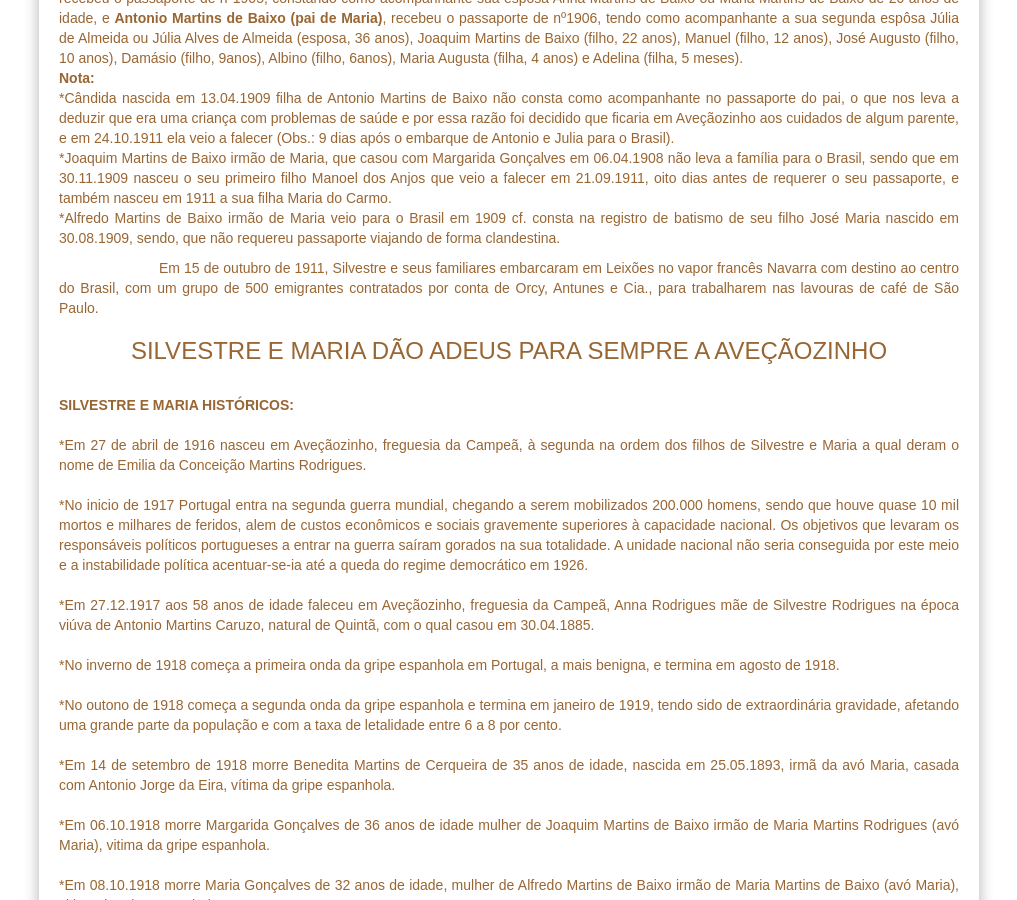
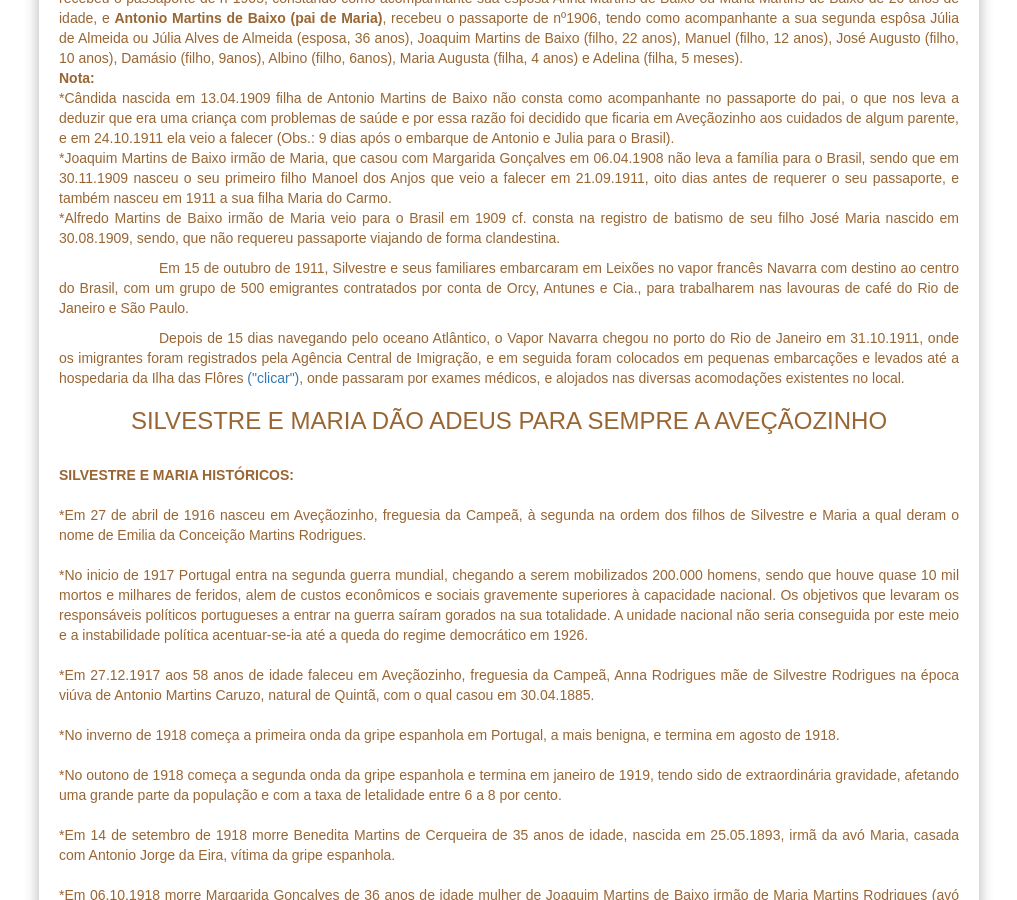
Before and after one commit to claudiovargas1955/claudiovargas1955.github.io, a Jekyll site: the page built from _pages/historia-de-silvestre.html, in a window 1280 px wide and 900 px high, scrolled down 8312 px. Shown: the whole window, without its empty margins (131-1148 px from the left). Built offline with Jekyll 4.4.1, drawn with Linux system fonts in a browser that asks for light colours; some web fonts are replaced.

Commit message:
Update historia-de-silvestre.html

```diff
--- a/_pages/historia-de-silvestre.html
+++ b/_pages/historia-de-silvestre.html
@@ -398,7 +398,8 @@ Claudina (18/1/1872 – 21/9/1874); Teresa (14/2/1874);    Angelina (26/9/1875);
 <b>A FAMÍLIA CARUZO:</b>
 <p style="text-indent:100px";/>Artur Martins Caruzo, primo irmão de Silvestre, nascido em 19.04.1886 filho de Manoel Martins Caruzo
 *26.01.1847 e Anna Denis Gaspar, casado com Augusta da Fonseca Gato que tinha primos no Rio de Janeiro, emigrou para o Brasil não
-sabemos a data, mas tiveram um filho de nome Brites que nasceu no Brasil em 1928 e veio a falecer em 14.02.1934 em Aveçãozinho.<br/><br/>            <b>A FAMILIA MARTINS DE BAIXO:</b>
+sabemos a data, mas tiveram um filho de nome Brites que nasceu no Brasil em 1928 e veio a falecer em 14.02.1934 em Aveçãozinho.<br/><br/>
+<b>A FAMILIA MARTINS DE BAIXO:</b>
 <p style="text-indent:100px";/>Antonio Martins de Baixo natural da freguesia de Quintã, nascido 22.03.1857, retirou passaporte em
 29.09.1911 destino Brasil, com os acompanhantes: Julia Alves de Almeida (esposa), Joaquim Martins de Baixo (filho 1º casamento
 *22.04.1889), e os filhos do segundo casamento Manoel *09.04.1899, José Augusto *01.10.1900, Damásio *30.04.1902, Albino *25.02.1905,
@@ -451,7 +452,15 @@ antes de requerer o seu passaporte, e também nasceu em 1911 a sua filha Maria d
 seu filho José Maria nascido em 30.08.1909, sendo, que não requereu passaporte viajando de forma clandestina. <br/>
 <p style="text-indent:100px";/>Em 15 de outubro de 1911, Silvestre e seus familiares embarcaram em Leixões no vapor francês Navarra com
 destino ao centro do Brasil, com um grupo de 500 emigrantes contratados por conta de Orcy, Antunes e Cia., para trabalharem nas lavouras
-de café de São Paulo.<br/>
+de café do Rio de Janeiro e São Paulo.<br/>
+<p style="text-indent:100px";/>Depois de 15 dias navegando pelo oceano Atlântico, o Vapor Navarra chegou no porto do Rio de Janeiro em
+31.10.1911, onde os imigrantes foram registrados pela Agência Central de Imigração, e em seguida foram colocados em pequenas embarcações
+e levados até a hospedaria da Ilha das Flôres <a href="http://www.hospedariailhadasflores.com.br/#" target="_blank";>("clicar")</a>,
+onde passaram por exames médicos, e alojados nas diversas acomodações existentes no local.
+
+
+
+
 
 <h3 align="center";>SILVESTRE E MARIA DÃO ADEUS PARA SEMPRE A AVEÇÃOZINHO</h3><br/>
 <p> <b>SILVESTRE E MARIA HISTÓRICOS:</b><br/><br/>
```
